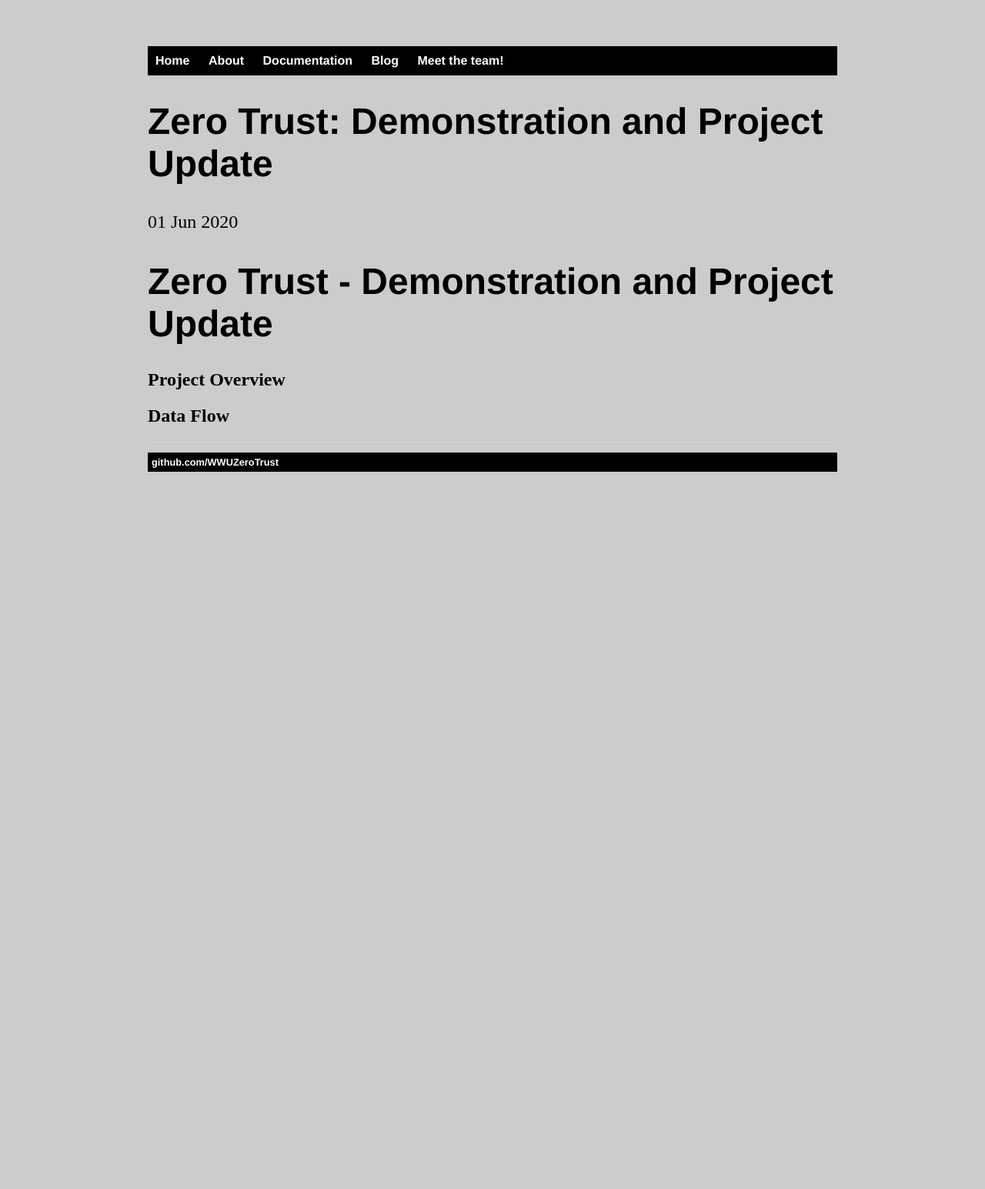
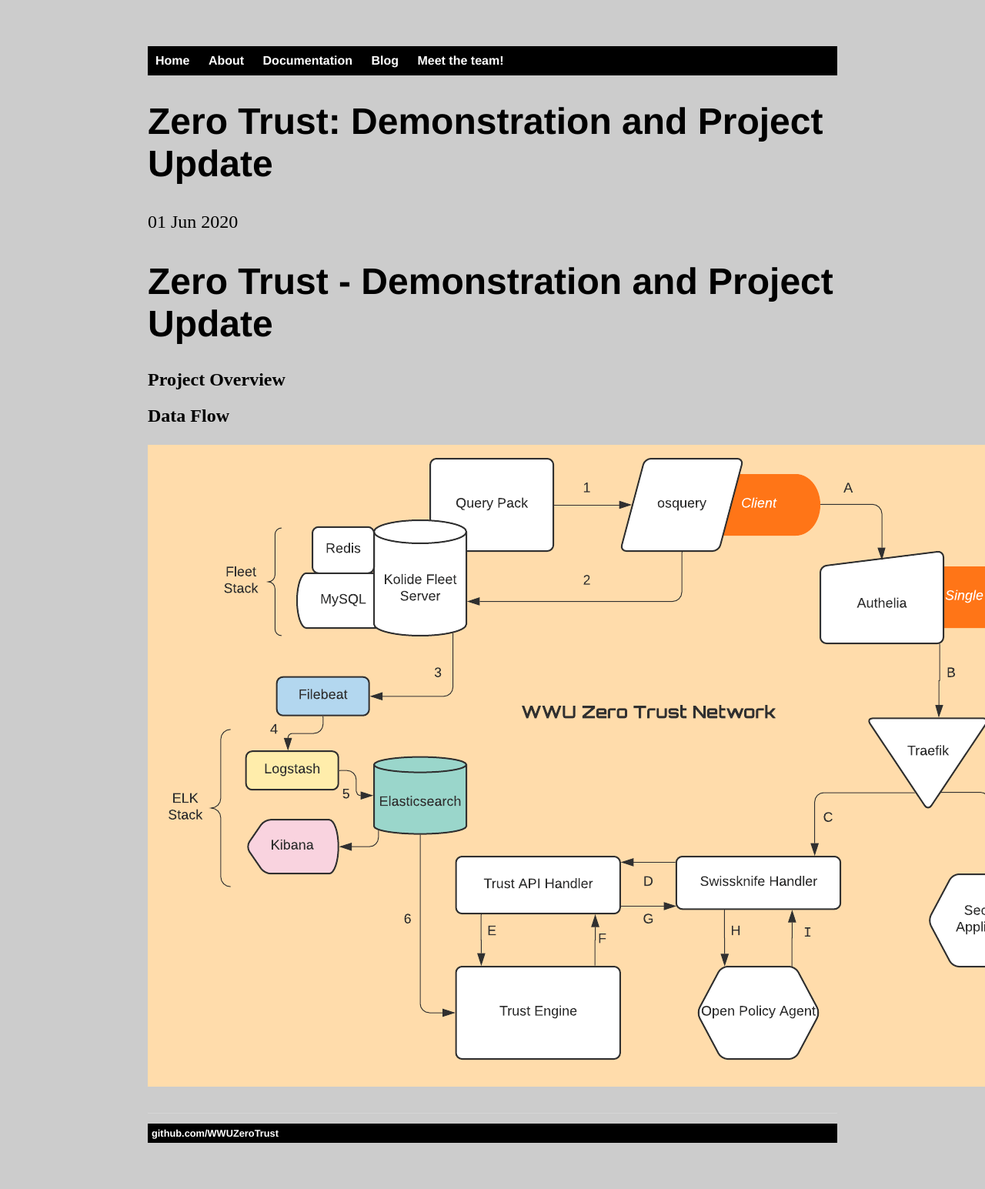
Before and after one commit to WWUZeroTrust/WWUZeroTrust.github.io, a Jekyll site: the page built from _posts/2020-06-1-End-of-Spring-Quarter.md, in a window 1280 px wide. Shown: the whole page at 77% size. Built offline with Jekyll 4.4.1, drawn with Linux system fonts in a browser that asks for light colours; before the commit the page ends 900 px from its top, so only the background shows below that.

Commit message:
Update 2020-06-1-End-of-Spring-Quarter.md

```diff
--- a/_posts/2020-06-1-End-of-Spring-Quarter.md
+++ b/_posts/2020-06-1-End-of-Spring-Quarter.md
@@ -11,3 +11,5 @@
 
 
 ## Data Flow
+
+<img src="/image/Flowchart.png" alt="hi" class="inline" height="834" width="1414"/>
```
